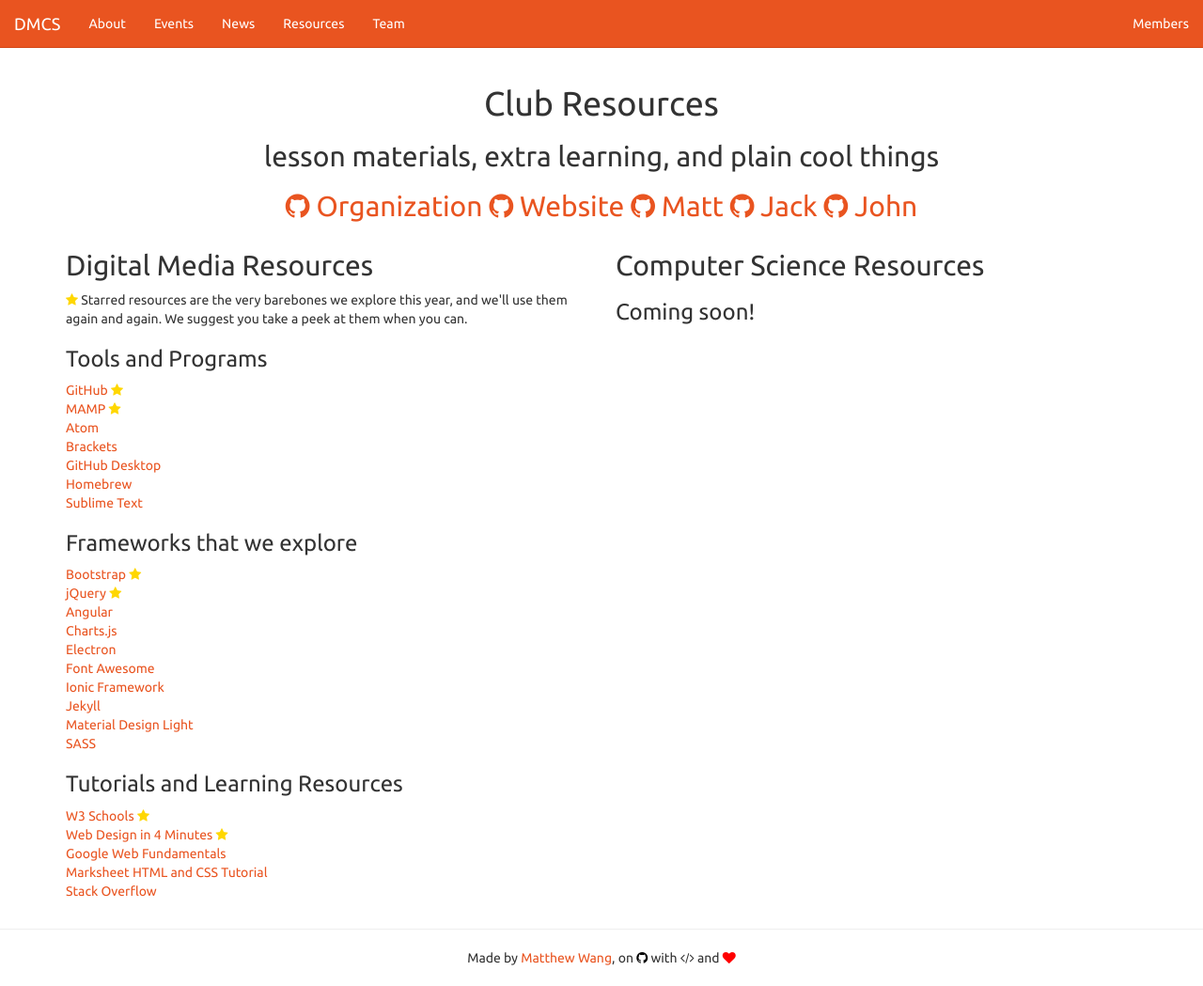
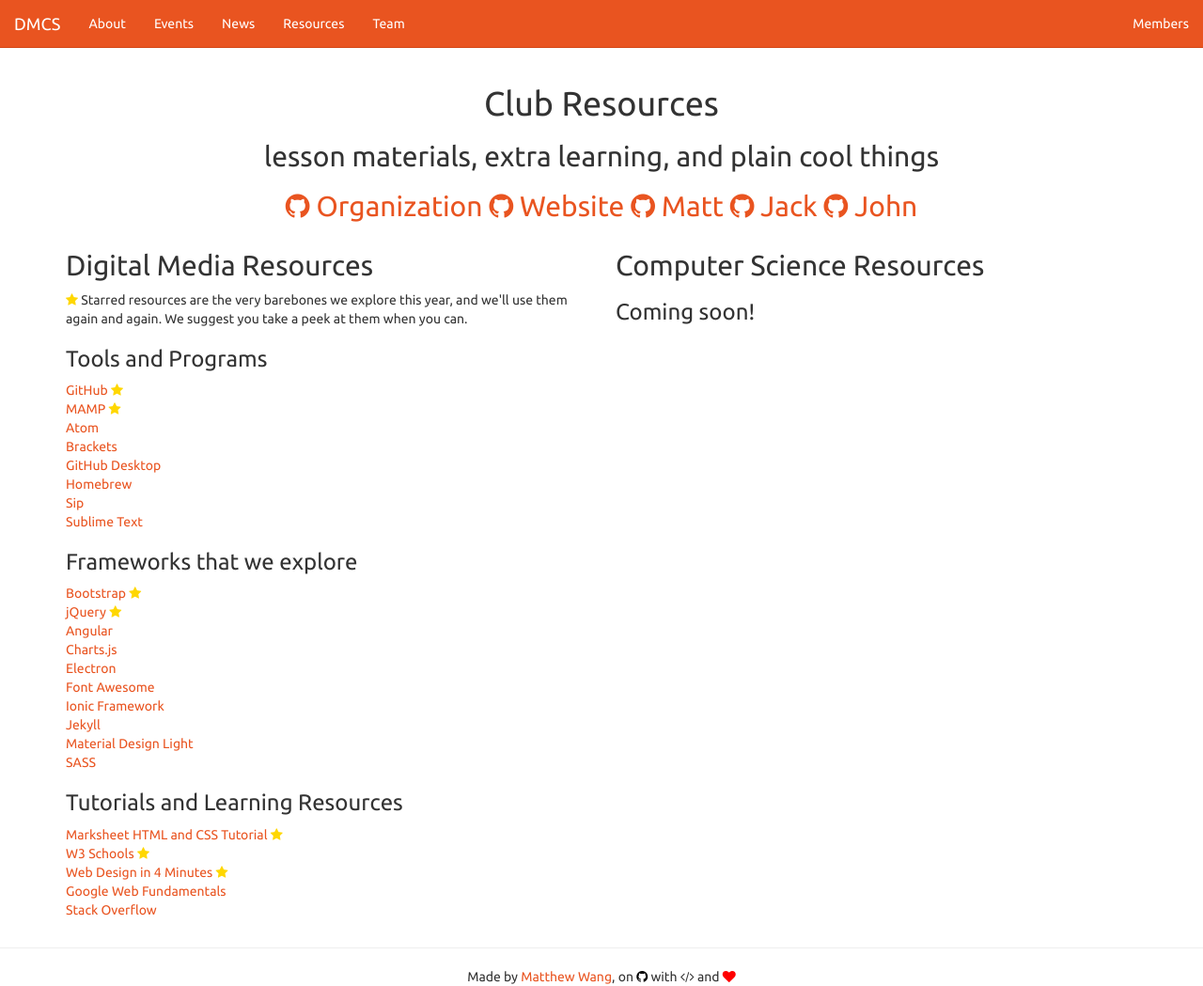
Before and after one commit to mattxwang/dmcs.tech, a Jekyll site: the page built from resources.html, in a window 1280 px wide and 1049 px high. Shown: the whole window at 94% size. Built offline with Jekyll 4.4.1, drawn with Linux system fonts in a browser that asks for light colours.

Commit message:
updates a bit more information

```diff
--- a/resources.html
+++ b/resources.html
@@ -46,6 +46,7 @@ permalink: /resources/
       <li><a href="http://brackets.io/">Brackets</a></li>
       <li><a href="https://desktop.github.com/">GitHub Desktop</a></li>
       <li><a href="http://brew.sh/">Homebrew</a></li>
+      <li><a href="http://sipapp.io/">Sip</a></li>
       <li><a href="https://www.sublimetext.com/">Sublime Text</a></li>
     </ul>
     <h3>Frameworks that we explore</h3>
@@ -63,10 +64,10 @@ permalink: /resources/
     </ul>
     <h3>Tutorials and Learning Resources</h3>
     <ul class="list-unstyled">
+      <li><a href="http://marksheet.io/">Marksheet HTML and CSS Tutorial</a>  <span class="fa fa-star" style="color:gold;"></span></li>
       <li><a href="http://www.w3schools.com/">W3 Schools</a>  <span class="fa fa-star" style="color:gold;"></span></li>
       <li><a href="http://jgthms.com/web-design-in-4-minutes/">Web Design in 4 Minutes</a>  <span class="fa fa-star" style="color:gold;"></span></li>
       <li><a href="https://developers.google.com/web/fundamentals/">Google Web Fundamentals</a></li>
-      <li><a href="http://marksheet.io/">Marksheet HTML and CSS Tutorial</a></li>
       <li><a href="http://stackoverflow.com/">Stack Overflow</a></li>
     </ul>
   </div>
--- a/team.html
+++ b/team.html
@@ -58,7 +58,7 @@ permalink: /team/
       <h1>Peter Liu</h1>
       <h2 ><small>DMCS Club Head</small></h2>
       <p class="lead">
-        Peter Liu is a club head. He has been at the club several times. That is all.
+        Having been a member of the DMCS Club since Year 1, Peter is a motivated and innovative individual who constantly looks for ways to create useful products. He will be leading the Digital Media side of the club through teaching and organizing a creative CAS project.
       </p>
     </div>
   </div>
```
